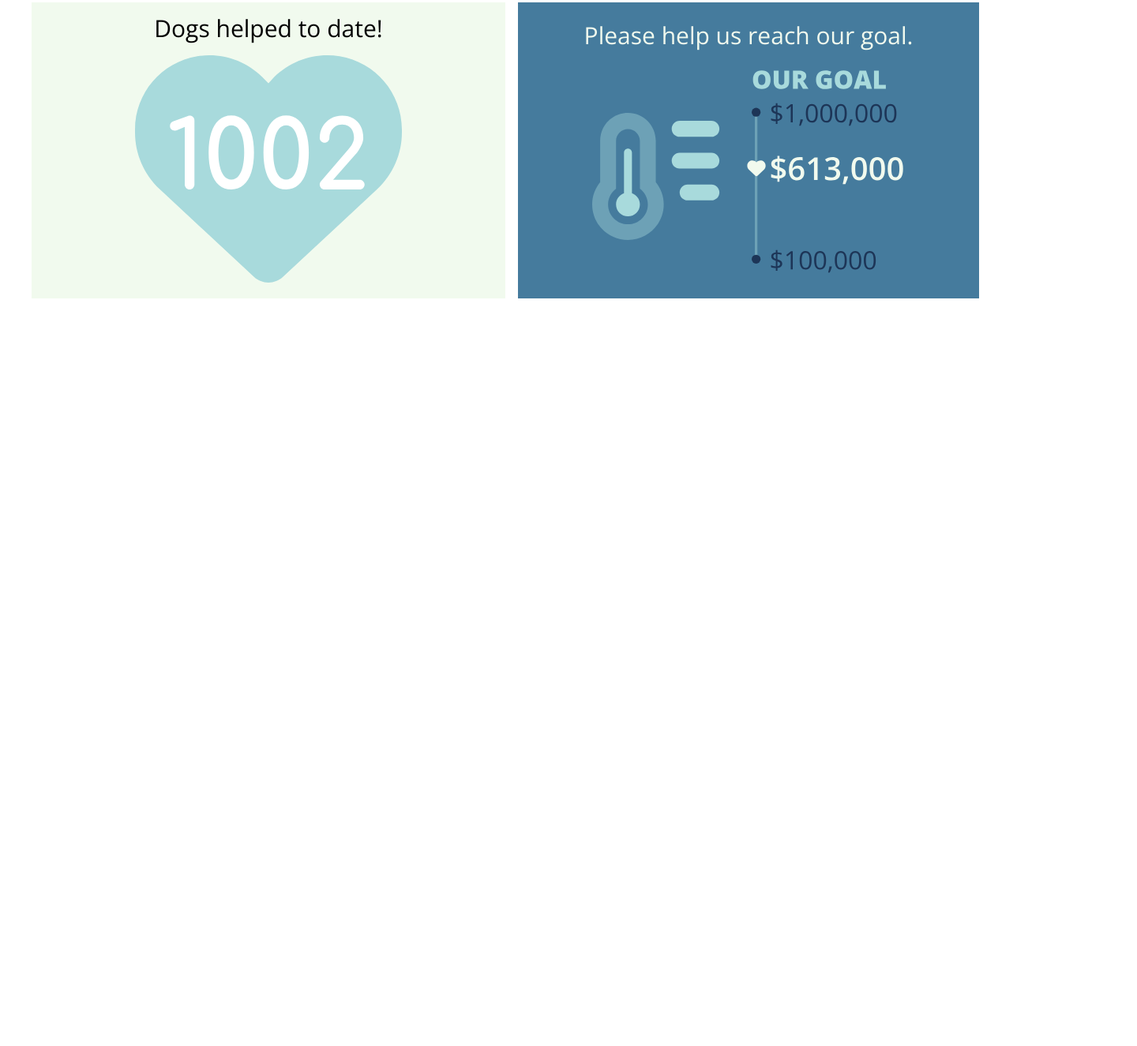
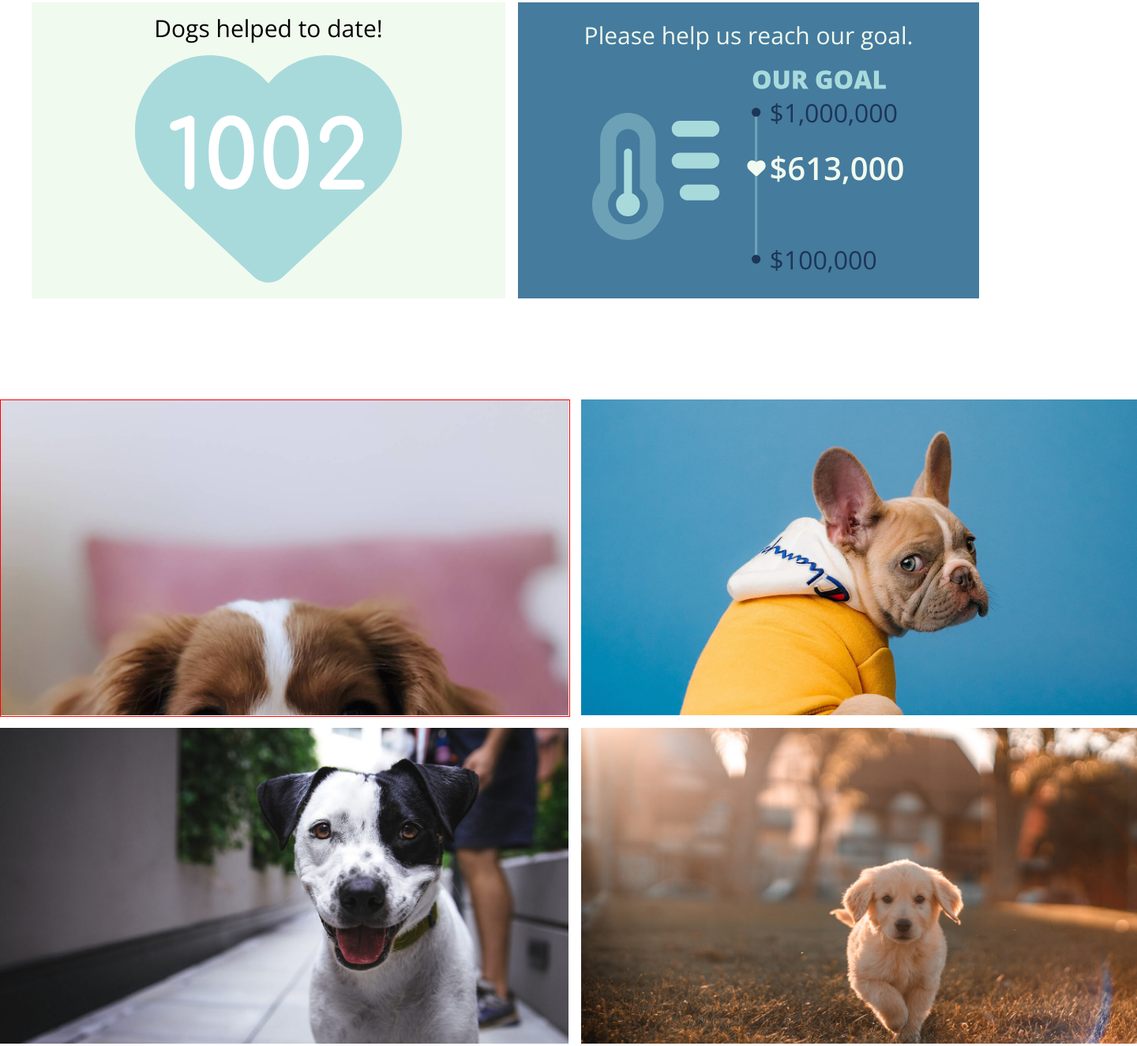
Before and after one commit to robodecimal/Info-552-Final, a website: page deploy/index.html in a window 1280 px wide. Shown: the part 1494-2819 px from the top of the page at 79% size, 1440 px wide, since content can reach past the window. Before the commit the page ends 1936 px from the top, so only its background shows below. Drawn offline with nearby package versions, Linux system fonts and the light colour scheme; a web font is replaced by a local one.

Commit message:
working on gallery

```diff
--- a/deploy/index.html
+++ b/deploy/index.html
@@ -94,7 +94,26 @@
                         </section>
                     </div>
                 </div>
+    <div id="index-gallery">
+                        <div>
+                            <ul>
+                                <li><a href="img/gallery/index-gal-1.jpg" data-fancybox="gallery"></a></li>
+                                <li></li>
+                                <li></li>
+                                <li></li>
+                            </ul>
+                        </div>
+                    </div>
 
+
+     <footer>
+
+     </footer>
+
+
+
+
+    <script src="https://cdn.jsdelivr.net/npm/@fancyapps/ui@4.0/dist/fancybox.umd.js"></script>
 
     <script src="js/scripts-min.js"></script>
 </body>
--- a/dev/js/scripts.js
+++ b/dev/js/scripts.js
@@ -37,3 +37,8 @@ closeBtn.addEventListener("click",function(){
      // slide the menu up
      gsap.to("#nav-container",{duration:0.25, y:-menuHeight - 100});
 })
+
+
+// Fancybox.bind("[data-fancybox]", {
+//     // Your options go here
+//   });
--- /dev/null
+++ b/dev/scss/sections/_index-gallery.scss
@@ -0,0 +1,73 @@
+/* =============
+    Index Gallery
+============= */
+#index-gallery {
+    padding: 24px 0;
+    display: grid;
+    grid-template-columns: 16px auto 16px;
+    grid-template-areas: ". gallery .";
+
+    @include md {
+
+        padding: 48px 0;
+    }
+
+    @include lg {
+
+        padding: 56px 0;
+    }
+
+
+    @include xl {
+        grid-template-columns: auto 1440px auto;
+        padding: 64px 0;
+    }
+
+    >div {
+        grid-area: gallery;
+
+        ul {
+            display: grid;
+            grid-template-rows: repeat(4, 400px);
+            gap: 16px;
+
+            @include md{
+                grid-template-columns: 50% auto;
+                grid-template-rows: repeat(2, 400px);
+            }
+
+            @include xxl{
+                grid-template-columns: repeat(4, 1fr);
+                grid-template-rows: repeat(1, 300px);
+            }
+
+            li {
+                background-size: cover;
+                background-position: center;
+            }
+
+            li:nth-child(1) {
+                background-image: url("../img/gallery/index-gal-1.jpg");
+            }
+
+            li:nth-child(2) {
+                background-image: url("../img/gallery/index-gal-2.jpg");
+            }
+
+            li:nth-child(3) {
+                background-image: url("../img/gallery/index-gal-3.jpg");
+            }
+
+            li:nth-child(4) {
+                background-image: url("../img/gallery/index-gal-4.jpg");
+            }
+
+            a{
+                height: 100%;
+                width: 100%;
+                display: inline-block;
+                border: 1px solid red;
+            }
+        }
+    }
+}
--- a/dev/scss/styles.scss
+++ b/dev/scss/styles.scss
@@ -22,3 +22,4 @@
 @import "sections/_index-hero";
 @import "sections/_index-about";
 @import "sections/_index-help";
+@import "sections/_index-gallery";
```
Also changed, not shown: deploy/css/styles.css, deploy/img/gallery/index-gal-1.jpg (added), deploy/img/gallery/index-gal-2.jpg (added), deploy/img/gallery/index-gal-3.jpg (added), deploy/img/gallery/index-gal-4.jpg (added), 7 other files.
